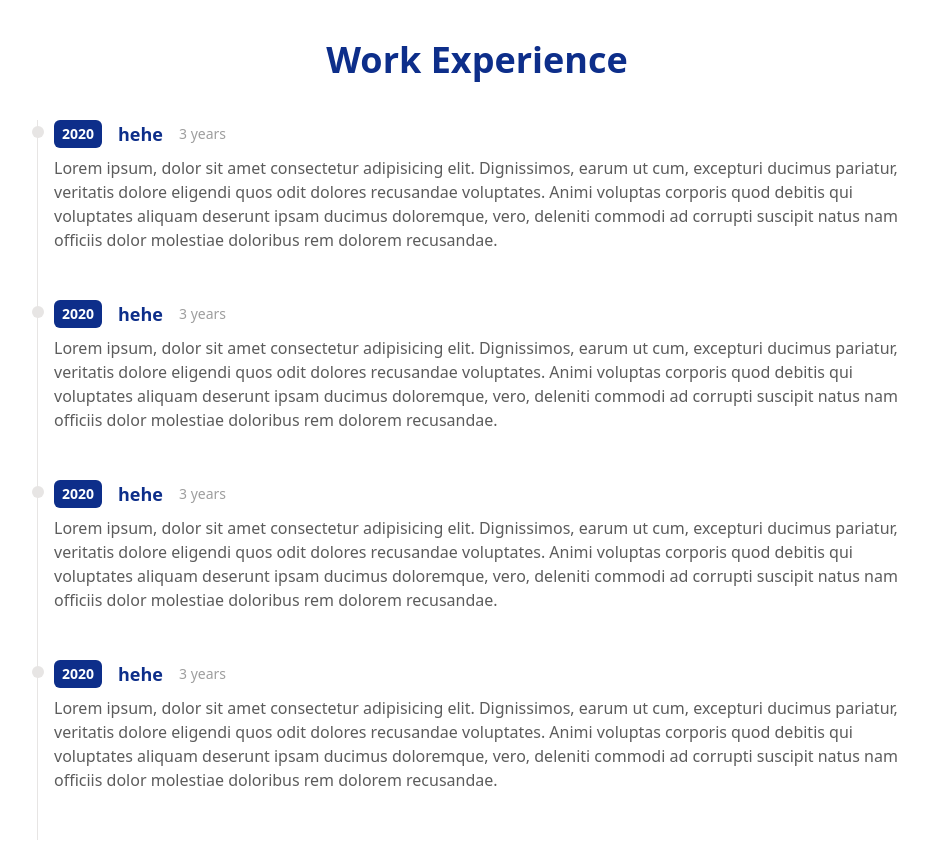
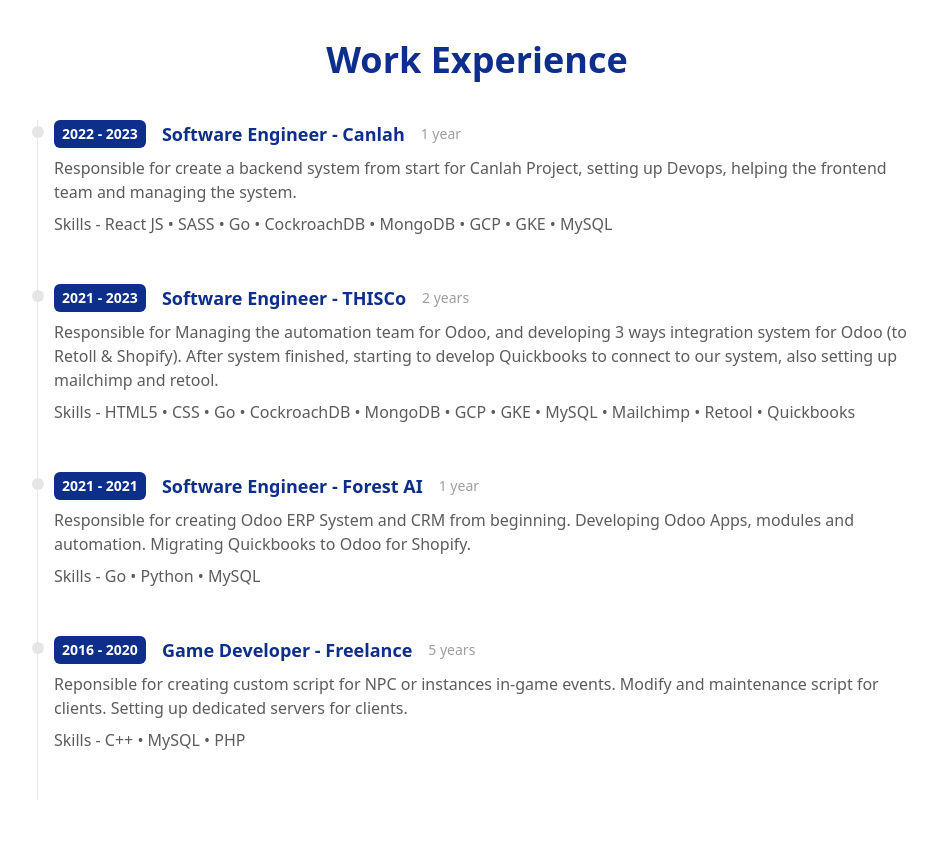
Before and after one commit to mikedanzon/maxdanzon, a React (Vite) app: page / in a window 1280 px wide. Shown: the part 800-1642 px from the top of the page, without its empty margins (163-1100 px from the left). Built offline with nearby package versions, Linux system fonts and the light colour scheme.

Commit message:
updated work experience

```diff
--- a/src/components/Work.jsx
+++ b/src/components/Work.jsx
@@ -1,34 +1,41 @@
-import React from "react";
-import WorkItems from "./WorkItems";
+import React from 'react';
+import WorkItems from './WorkItems';
 
 const data = [
   {
-    year: 2020,
-    title: "hehe",
-    duration: "3 years",
-    details:
-      "Lorem ipsum, dolor sit amet consectetur adipisicing elit. Dignissimos, earum ut cum, excepturi ducimus pariatur, veritatis dolore eligendi quos odit dolores recusandae voluptates. Animi voluptas corporis quod debitis qui voluptates aliquam deserunt ipsam ducimus doloremque, vero, deleniti commodi ad corrupti suscipit natus nam officiis dolor molestiae doloribus rem dolorem recusandae.",
+    yearStart: 2022,
+    yearStop: 2023,
+    title: 'Software Engineer - Canlah',
+    duration: '1 year',
+    details: `Responsible for create a backend system from start for Canlah Project, setting up Devops, helping the frontend team and managing the system.`,
+    tech: 'React JS • SASS • Go • CockroachDB • MongoDB • GCP • GKE • MySQL',
   },
   {
-    year: 2020,
-    title: "hehe",
-    duration: "3 years",
+    yearStart: 2021,
+    yearStop: 2023,
+    title: 'Software Engineer - THISCo',
+    duration: '2 years',
     details:
-      "Lorem ipsum, dolor sit amet consectetur adipisicing elit. Dignissimos, earum ut cum, excepturi ducimus pariatur, veritatis dolore eligendi quos odit dolores recusandae voluptates. Animi voluptas corporis quod debitis qui voluptates aliquam deserunt ipsam ducimus doloremque, vero, deleniti commodi ad corrupti suscipit natus nam officiis dolor molestiae doloribus rem dolorem recusandae.",
+      'Responsible for Managing the automation team for Odoo, and developing 3 ways integration system for Odoo (to Retoll & Shopify). After system finished, starting to develop Quickbooks to connect to our system, also setting up mailchimp and retool.',
+    tech: 'HTML5 • CSS • Go • CockroachDB • MongoDB • GCP • GKE • MySQL • Mailchimp • Retool • Quickbooks',
   },
   {
-    year: 2020,
-    title: "hehe",
-    duration: "3 years",
+    yearStart: 2021,
+    yearStop: 2021,
+    title: 'Software Engineer - Forest AI',
+    duration: '1 year',
     details:
-      "Lorem ipsum, dolor sit amet consectetur adipisicing elit. Dignissimos, earum ut cum, excepturi ducimus pariatur, veritatis dolore eligendi quos odit dolores recusandae voluptates. Animi voluptas corporis quod debitis qui voluptates aliquam deserunt ipsam ducimus doloremque, vero, deleniti commodi ad corrupti suscipit natus nam officiis dolor molestiae doloribus rem dolorem recusandae.",
+      'Responsible for creating Odoo ERP System and CRM from beginning. Developing Odoo Apps, modules and automation. Migrating Quickbooks to Odoo for Shopify.',
+    tech: 'Go • Python • MySQL',
   },
   {
-    year: 2020,
-    title: "hehe",
-    duration: "3 years",
+    yearStart: 2016,
+    yearStop: 2020,
+    title: 'Game Developer - Freelance',
+    duration: '5 years',
     details:
-      "Lorem ipsum, dolor sit amet consectetur adipisicing elit. Dignissimos, earum ut cum, excepturi ducimus pariatur, veritatis dolore eligendi quos odit dolores recusandae voluptates. Animi voluptas corporis quod debitis qui voluptates aliquam deserunt ipsam ducimus doloremque, vero, deleniti commodi ad corrupti suscipit natus nam officiis dolor molestiae doloribus rem dolorem recusandae.",
+      'Reponsible for creating custom script for NPC or instances in-game events. Modify and maintenance script for clients. Setting up dedicated servers for clients.',
+    tech: 'C++ • MySQL • PHP',
   },
 ];
 
@@ -44,10 +51,12 @@
       {data.map((item, idx) => (
         <WorkItems
           key={idx}
-          year={item.year}
+          yearStart={item.yearStart}
+          yearStop={item.yearStop}
           title={item.title}
           duration={item.duration}
           details={item.details}
+          tech={item.tech}
         />
       ))}
     </div>
--- a/src/components/WorkItems.jsx
+++ b/src/components/WorkItems.jsx
@@ -1,13 +1,13 @@
-import React from "react";
+import React from 'react';
 
-const WorkItems = ({ year, title, duration, details }) => {
+const WorkItems = ({ yearStart, yearStop, title, duration, details, tech }) => {
   return (
     <ol className="flex flex-col md:flex-row relative border-l border-stone-200">
       <li className="mb-10 ml-4">
         <div className="absolute w-3 h-3 bg-stone-200 rounded-full mt-1.5 -left-1.5 border-white" />
         <p className="flex flex-wrap gap-4 flex-row items-center justify-start text-xs md:text-sm">
           <span className="inline-block px-2 py-1 font-semibold text-[--white-text-color] bg-[--main-color] rounded-md">
-            {year}
+            {yearStart} - {yearStop}
           </span>
           <span className="text-lg font-semibold text-[--main-color]">
             {title}
@@ -19,6 +19,9 @@
         <p className="my-2 text-base font-normal text-[--work-text-color]">
           {details}
         </p>
+        <p className="my-2 text-base font-formal text-[--work-text-color]">
+          Skills - {tech}
+        </p>
       </li>
     </ol>
   );
```
